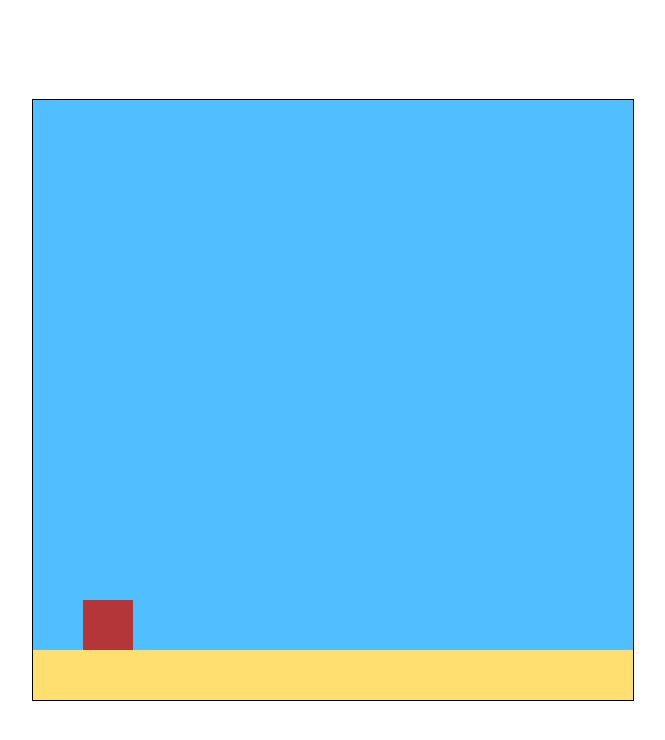
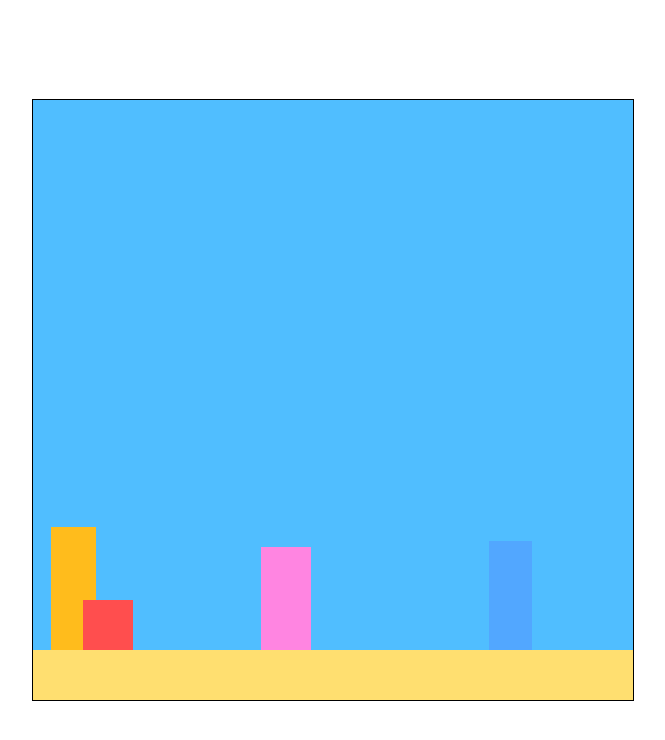
Before and after one commit to SauloNarciso/Bozogame, a plain HTML site: page index.html in a window 1280 px wide. Shown: the whole page, without its empty margins (307-972 px from the left). Drawn offline with Linux system fonts and the light colour scheme.

Commit message:
Update index.html
obstaculos

```diff
--- a/index.html
+++ b/index.html
@@ -1,8 +1,7 @@
-<!DOCTYPE html>
-<html lang="pt-br">
+<!doctype html>
+<html>
    <head>
-    <meta charset="UTF-8">
-    <meta name="viewport" content="width=device-width, initial-scale=1.0">
+      <meta charset="UTF-8"/>
       <title>Bozo Game</title>
       <style>
          canvas {
@@ -15,10 +14,11 @@
          }
       </style>
    </head>
+
    <body>
       <script>
-    //variáveis de jogo (canvas = ambiente, ctx = contexto)
-    var canvas, ctx, ALTURA, LARGURA, frames = 0, maxPulos = 3,
+         // variáveis do jogo
+         var canvas, ctx, ALTURA, LARGURA, frames = 0, maxPulos = 3,velocidade = 6,
 
    chao = {
        y: 550,
@@ -27,7 +27,7 @@
 
     desenha: function() {
         ctx.fillStyle = this.cor;
-            ctx.fillRect(0, this.y, LARGURA,this.altura);
+     ctx.fillRect(0, this.y, LARGURA, this.altura);
     }
    },
 
@@ -36,33 +36,76 @@
     y: 0,
     altura: 50,
     largura: 50,
-        cor: "#B53638",
-        gravidade: 1.5,
+    cor: "#ff4e4e",
+    gravidade: 2.5,
     velocidade: 0,
-        forcadopulo: 20,
-        qntpulos: 0,
+    forcaDoPulo: 25,
+    qntPulos: 0,
 
-
-        atualiza: function(){
+    atualiza: function() {
         this.velocidade += this.gravidade;
      this.y += this.velocidade;
 
-            if(this.y > chao.y - this.altura) {
-                this.y = chao.y - this.altura;
-                this.qntpulos = 0;
+     if (this.y > chao.y - this.altura) {
+         this.y = chao.y - this.altura
+        this.qntPulos = 0;
      }
     },
 
     pula: function() {
-            if(this.qntpulos < maxPulos) {
-                this.velocidade = - this.forcadopulo;
-                this.qntpulos++;
+        if (this.qntPulos - maxPulos) {
+            this.velocidade = -this.forcaDoPulo;
+         this.qntPulos++;
      }
     },
 
     desenha: function() {
         ctx.fillStyle = this.cor;
-            ctx.fillRect(this.x, this.y, this.largura, this.altura);
+        ctx.fillRect(this.x, this.y, this.altura, this.largura);
+    }
+   },
+
+   obstaculos = {
+       _obs: [],
+        cores: ["#ffbc1c", "#ff1c1c", "#ff85e1", "#52a7ff", "#78ff5d"],
+        tempoInsere: 0,
+
+    insere: function() {
+        this._obs.push({
+         x: ALTURA,
+         largura: 30 + Math.floor(21 * Math.random()),
+        altura: 30 + Math.floor(120 * Math.random()),
+         cor: this.cores[Math.floor(5 * Math.random())]
+     });
+
+     this.tempoInsere = 30 + Math.floor(21 * Math.random());
+    },
+
+    atualiza: function() {
+        if (this.tempoInsere == 0)
+        this.insere();
+        else
+        this.tempoInsere--;
+
+        for (var i = 0, tam = this._obs.length; i < tam; i++) {
+         var obs = this._obs[i];
+
+      obs.x -= velocidade;
+
+      if (obs.x <= -obs.largura){
+          this._obs.splice(i, 1);
+        tam--;
+        i--;
+      }
+     }
+    },
+
+    desenha: function() {
+        for (var i = 0, tam = this._obs.length; i < tam; i++) {
+         var obs = this._obs[i];
+        ctx.fillStyle = obs.cor;
+        ctx.fillRect(obs.x, chao.y - obs.altura, obs.largura, obs.altura);
+        }
     }
    };
 
@@ -71,49 +114,55 @@
          }
 
          function main() {
-        ALTURA = window.innerHeight;
+            ALTURA  = window.innerHeight;
             LARGURA = window.innerWidth;
-        if (LARGURA >= 500) {
+
+            if (LARGURA >= 600) {
                LARGURA = 600;
-            ALTURA = 600;
+               ALTURA  = 600;
             }
+
             canvas = document.createElement("canvas");
             canvas.width = LARGURA;
             canvas.height = ALTURA;
             canvas.style.border = "1px solid #000";
-        // tudo que vamos desenhar será em 2d
-        ctx = canvas.getContext("2d")
-        // adicionar a cnvas no html
+
+            ctx = canvas.getContext("2d");
+
             document.body.appendChild(canvas);
-        document.addEventListener("mousedown", clique);
+
+            document.addEventListener("mousedown",clique);
 
             roda();
-    }
+         } // main
 
          function roda() {
             atualiza();
             desenha();
-        // para por em looping
+
             window.requestAnimationFrame(roda);
+
          }
 
          function atualiza() {
             frames++;
 
             bloco.atualiza();
+            obstaculos.atualiza();
          }
 
          function desenha() {
-        ctx.fillStyle = "#50beff";
-        ctx.fillRect(0, 0, LARGURA, ALTURA);
+            ctx.fillStyle = "#50beff"
+            ctx.fillRect(0, 0, LARGURA, ALTURA)
 
             chao.desenha();
+            obstaculos.desenha();
             bloco.desenha();
          }
 
+         // inicializa o jogo
+         main();
 
-    //para inicializar o jogo
-    main();
       </script>
 
    </body>
```
Lines whose indentation alone changed are shown as unchanged.
